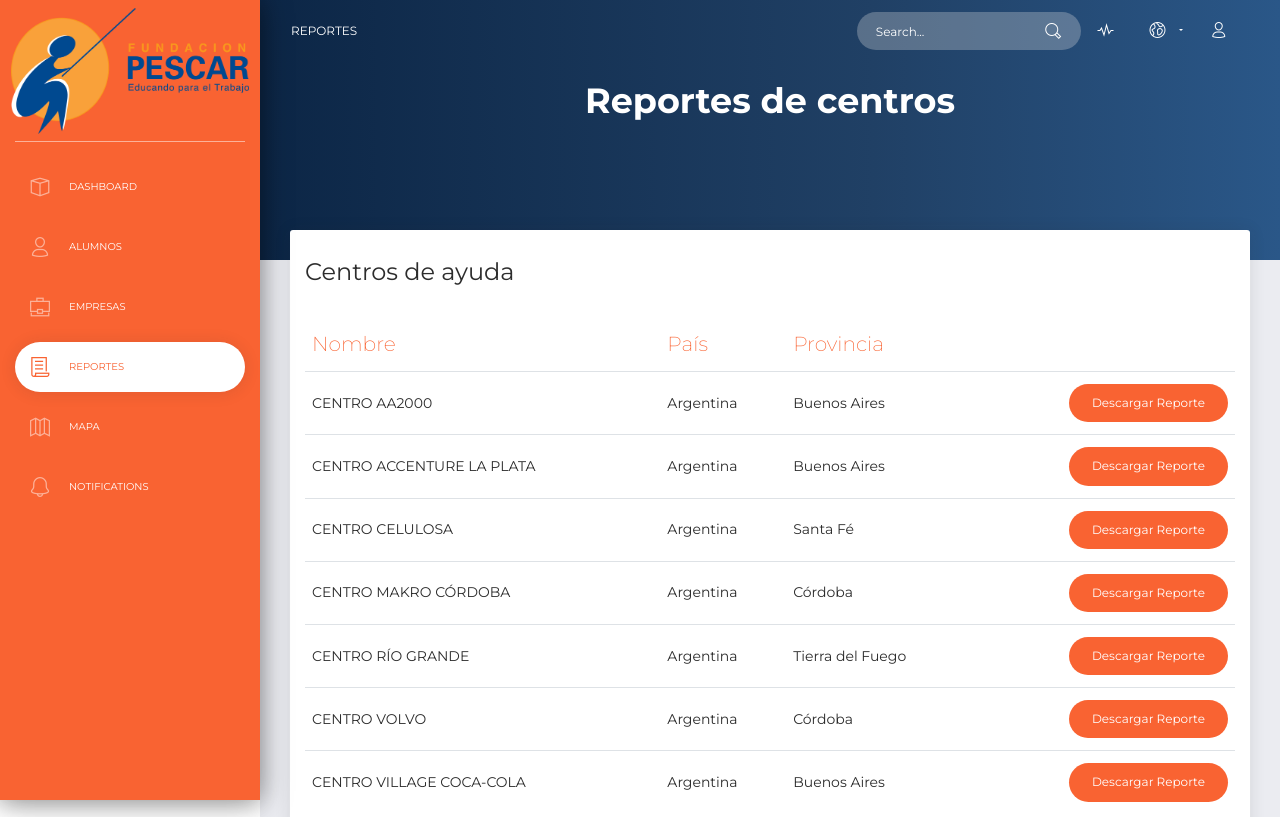
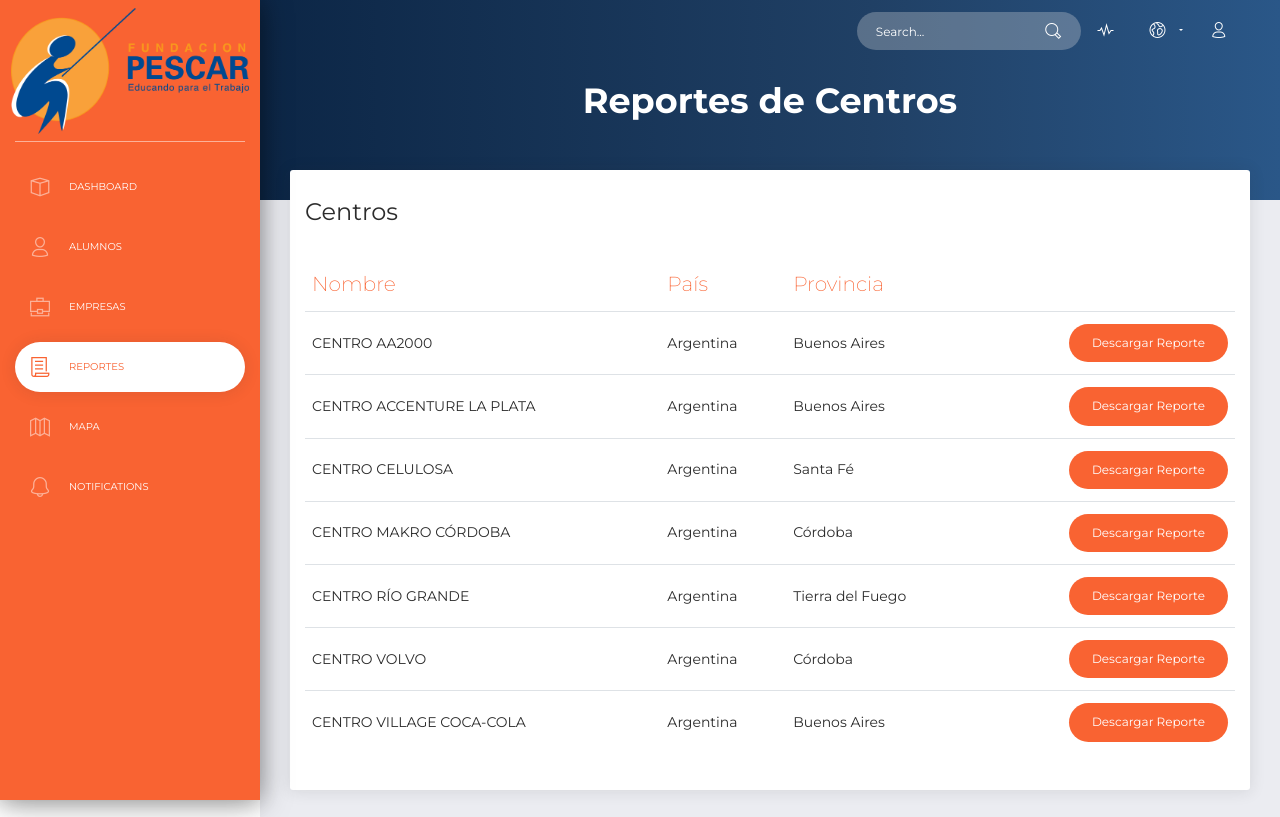
Before and after one commit to buenosaires18/team-1, a website: page dashboard-module/examples/reports.html in a window 1280 px wide. Shown: the top 817 px of the page. Drawn offline with Linux system fonts and the light colour scheme; some packages are replaced by stand-ins of ours.

Commit message:
Style Fixing

```diff
--- a/dashboard-module/examples/reports.html
+++ b/dashboard-module/examples/reports.html
@@ -34,7 +34,7 @@
             <span class="navbar-toggler-bar bar3"></span>
           </button>
         </div>
-        <a class="navbar-brand" href="">Reportes</a>
+      <!--  <a class="navbar-brand" href="">Reportes</a>-->
       </div>
       <button data-toggle="modal" data-target="#exampleModal" class="btn btn-primary navbar-toggler" type="button" data-toggle="collapse" data-target="#navigation" aria-controls="navigation-index" aria-expanded="false" aria-label="Toggle navigation">
         <span class="navbar-toggler-bar navbar-kebab"></span>
@@ -87,9 +87,9 @@
     </div>
   </nav>
   <!--end navbar-->
-    <div class="panel-header">
-      <div class="header text-center">
-        <h2 class="title">Reportes de centros</h2>
+    <div class="panel-header"  style="margin:0%;max-height: 200px;">
+      <div class="header text-center" style="max-height: 42px;">
+        <h2 class="title" style="margin:0%;">Reportes de Centros</h2>
         <!--<p class="category">-->
         <!--<a target="_blank" href="https://github.com/mouse0270">En tiempo real</a>-->
         <!--<a href="http://bootstrap-notify.remabledesigns.com/" target="_blank">.</a>-->
@@ -217,7 +217,7 @@
       <div class="col-md-12">
         <div class="card">
           <div class="card-header">
-            <h4 class="card-title"> Centros de ayuda</h4>
+            <h4 class="card-title"> Centros</h4>
           </div>
           <div class="card-body">
             <div class="table-responsive">
```
Also changed, not shown: dashboard-module/examples/enterpriseabm.html (+9 -2 lines), dashboard-module/examples/map.html (+2 -2 lines), dashboard-module/examples/notifications.html (+2 -2 lines), dashboard-module/examples/userabm.html (+8 -1 lines).
